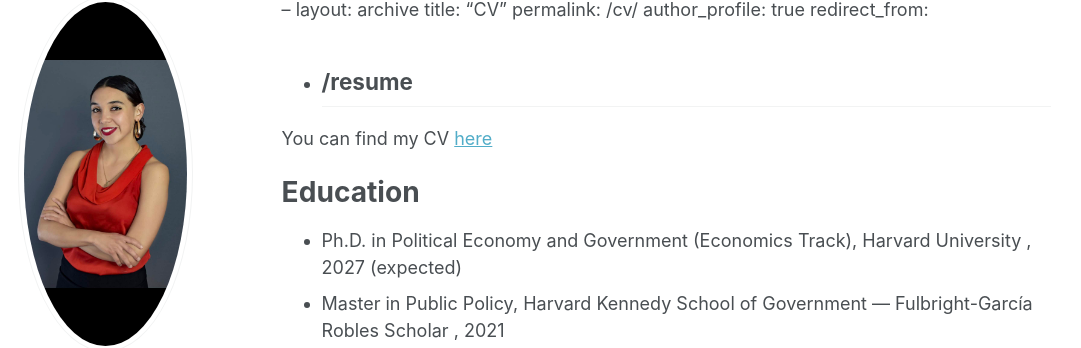
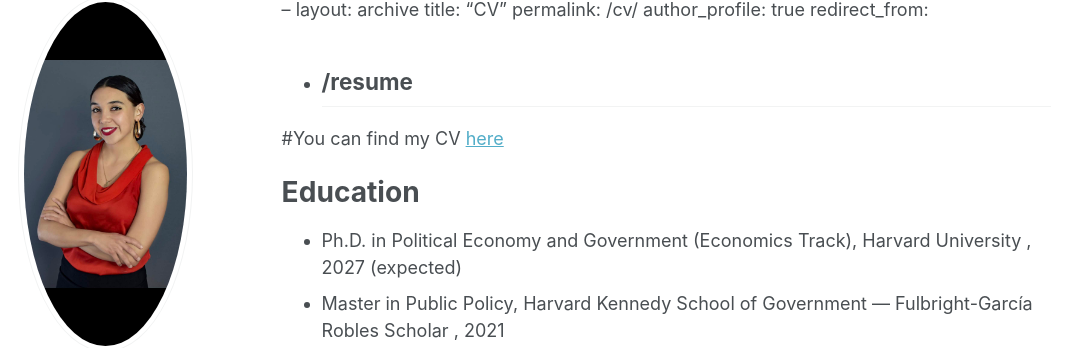
Before and after one commit to aneyranazarrett/personal, a Jekyll site: the page built from _pages/cv.md, in a window 1280 px wide and 900 px high. Shown: the part 103-451 px from the top of the window, without its empty margins (0-1081 px from the left). Built offline with Jekyll 4.4.1, drawn with Linux system fonts in a browser that asks for light colours; some web fonts are replaced; our own code applies the rules of GitHub Pages for plain Markdown files.

Commit message:
Update cv.md

```diff
--- a/_pages/cv.md
+++ b/_pages/cv.md
@@ -8,7 +8,7 @@ redirect_from:
 ---
 
 {% include base_path %}
-You can find my CV [here](https://aneyranazarrett.github.io/andreaneyra//files/cv_andrea_neyra.pdf)
+#You can find my CV [here](https://aneyranazarrett.github.io/andreaneyra//files/cv_andrea_neyra.pdf)
 
 Education
 ======
```
